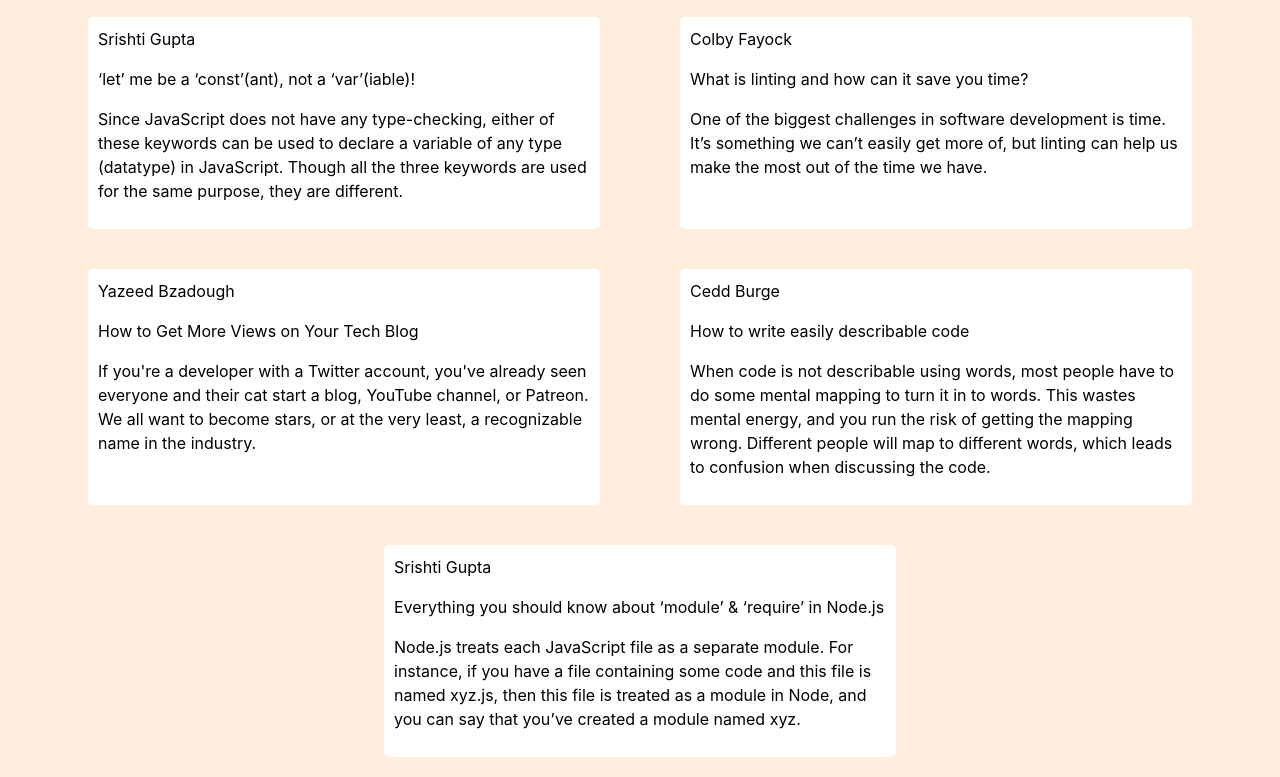
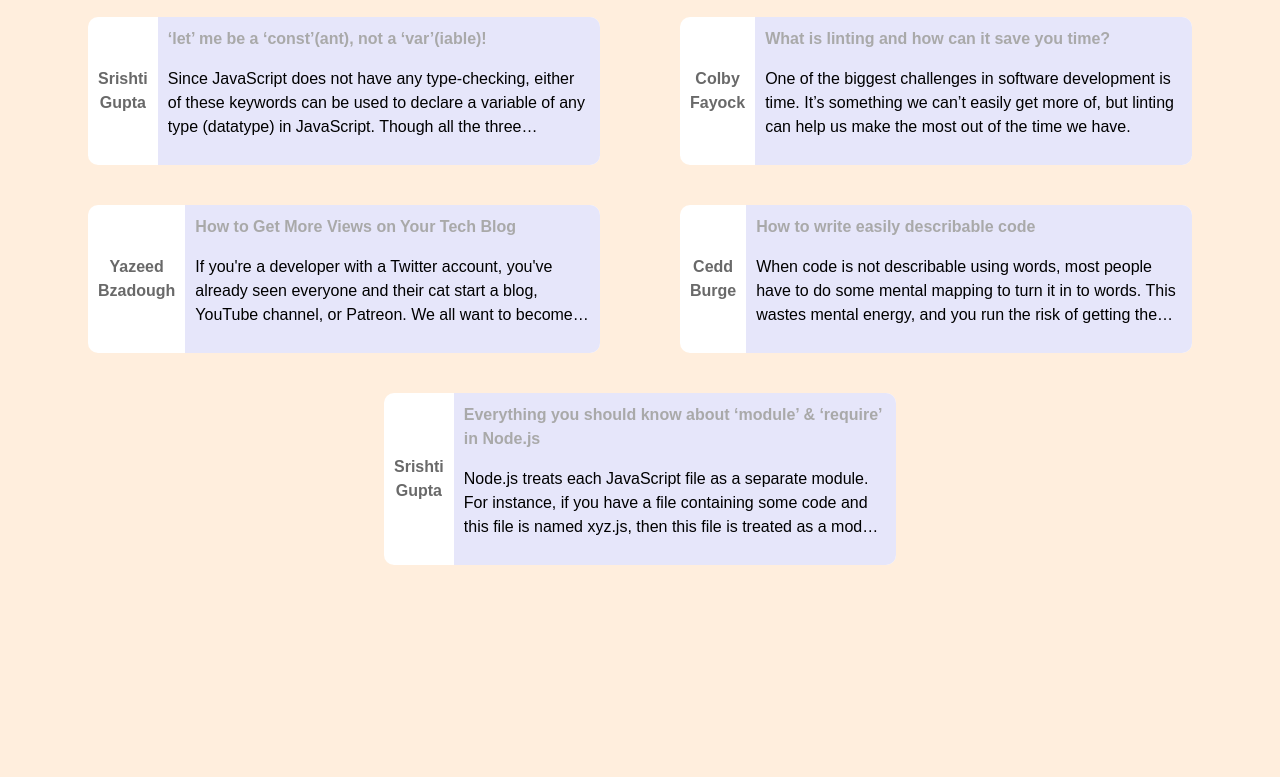
Before and after one commit to sushmak49/FinalScribbler, a plain HTML site: page html/postslist.html in a window 1280 px wide. Shown: the part 99-876 px from the top of the page. After the commit the page ends 800 px from the top, so only its background shows below. Drawn offline with nearby package versions, Linux system fonts and the light colour scheme; a web font is replaced by a local one.

Commit message:
Added styles to post-author,post-content and post-title div

```diff
--- a/styles/postslist.css
+++ b/styles/postslist.css
@@ -12,11 +12,47 @@ body{
 
 
 .post-card{
+    font-family: sans-serif;
     width: 40%;
     background-color: white;
     margin: 20px 40px;
     order: 2;
     color: black;
+    border-radius: 10px;
+    display: flex;
+    flex-direction: row;
+}
+
+.post-author{
+    height: 100%;
+    display: flex;
+    align-items: center;
+    text-align: center;
+    font-weight: bolder;
+    color: #696969
+}
+
+.post-author-container{
+    height: 100%;
     padding: 10px;
-    border-radius: 5px;
 }
+
+.post-content-container{
+    background-color: lavender;
+    border-top-right-radius: 10px;
+    border-bottom-right-radius: 10px;
+    padding: 10px;
+}
+
+.post-content{
+    text-overflow:clip;
+    overflow: hidden;
+    display: -webkit-box;
+   -webkit-box-orient: vertical;
+   -webkit-line-clamp: 3; /* number of lines to show */
+}
+
+.post-title{
+    font-weight: bold;
+    color: #A9A9A9;
+}
```
